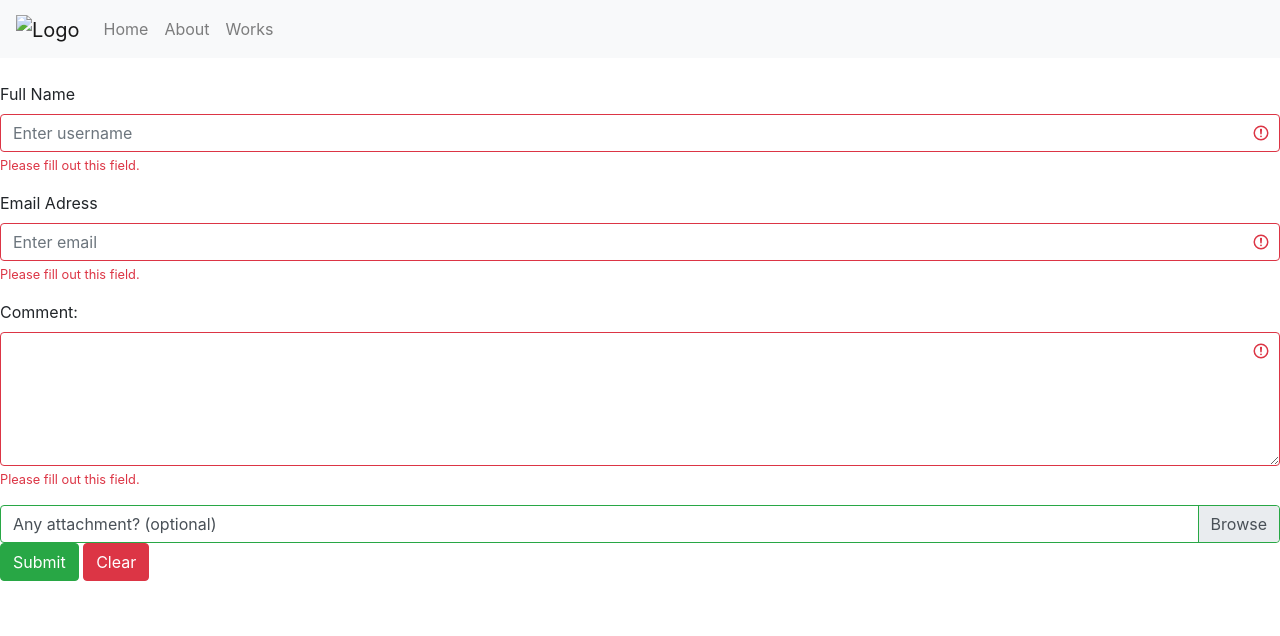
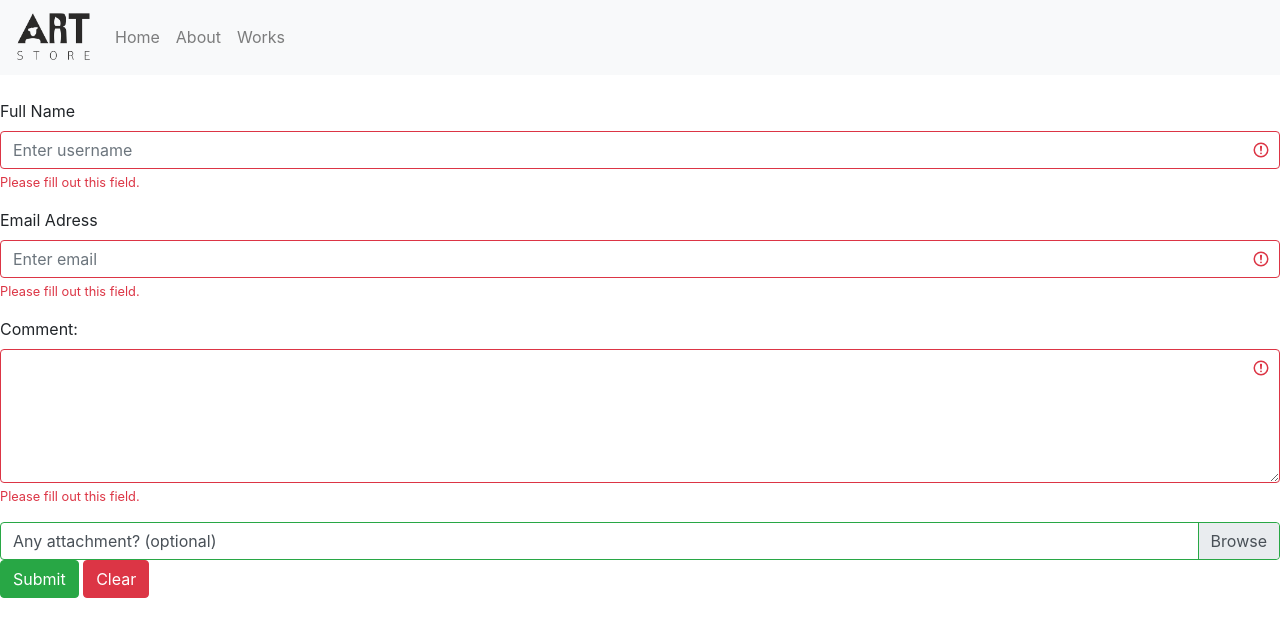
Before and after one commit to Adrikaaaa1931/artsbyadrika, a plain HTML site: page contact.html in a window 1280 px wide. Drawn offline with nearby package versions, Linux system fonts and the light colour scheme.

Commit message:
Update contact.html

```diff
--- a/contact.html
+++ b/contact.html
@@ -14,7 +14,7 @@
 <body>
     <nav class="navbar navbar-expand-sm bg-light navbar-light">
         <a class="navbar-brand" href="#">
-            <img src="file:///C:/Users/sayhi/Downloads/23992b35902429.5707a1f00097b-removebg-preview.png" alt="Logo" style="width: 75px;">
+            <img src="logo.png" alt="Logo" style="width: 75px;">
           </a>
         <!-- Links -->
         <ul class="navbar-nav">
```
